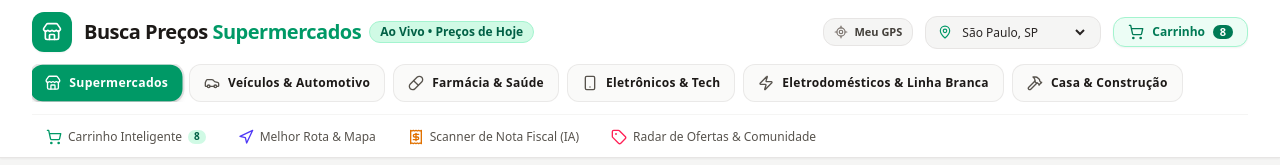
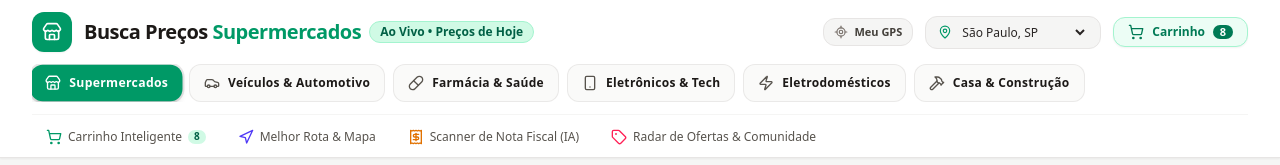
Before and after one commit to danielgomesdacruzgomesdacruz-tech/buscapre-o-supermercados, a React (Vite) app: page / in a window 1280 px wide. Shown: the top 165 px of the page. Built offline with nearby package versions, Linux system fonts and the light colour scheme.

Commit message:
Update ProductSearchTab.tsx

```diff
--- a/src/components/ProductSearchTab.tsx
+++ b/src/components/ProductSearchTab.tsx
@@ -147,7 +147,7 @@ export const DOMAIN_CATEGORIES: DomainCategoryConfig[] = [
   },
   {
     id: 'eletrodomesticos',
-    name: 'Eletrodomésticos & Linha Branca',
+    name: 'Eletrodomésticos',
     shortLabel: 'Eletrodomésticos',
     icon: Zap,
     badge: 'Magalu, Casas Bahia, Fast Shop, Amazon e Mercado Livre comparados',
```
